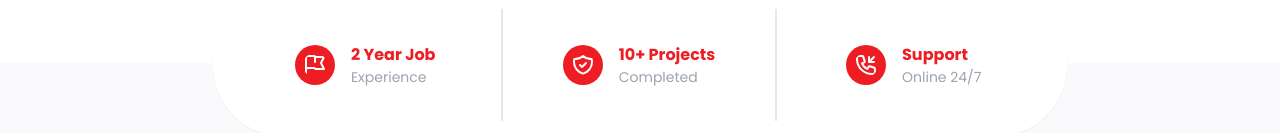
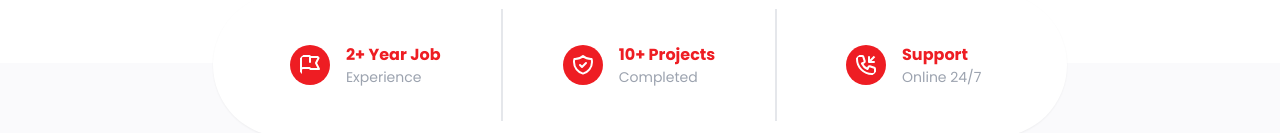
Before and after one commit to tanvir0emon/portfolio, a Nuxt app: page / in a window 1280 px wide. Shown: the part 619-752 px from the top of the page. Built offline with nearby package versions, Linux system fonts and the light colour scheme; a web font is replaced by a local one.

Commit message:
experiance change

```diff
--- a/components/layouts/EducationExperianceSection.vue
+++ b/components/layouts/EducationExperianceSection.vue
@@ -14,7 +14,7 @@
                     So i moved my focus to programming.
                     Throughout the course of my career, I have honed my abilities in web
                     development. I am an astute problem-solver capable of prioritizing and managing complex projects
-                    with proficiency. Right now I am full-stack developer in 999 it solution. In my previous role, I was Samsung experience consultant in Samsung Bangladesh where I have learned & exercised skills in communication, customer service.</p>
+                    with proficiency. Right now I am full-stack Software Developer in Integrated Business Systems And Solutions Pvt. Ltd(IBSS). In my previous role, I was Samsung experience consultant in Samsung Bangladesh where I have learned & exercised skills in communication, customer service.</p>
             </div>
         </div>
 
--- a/components/layouts/HeroCardSection.vue
+++ b/components/layouts/HeroCardSection.vue
@@ -10,7 +10,7 @@
        <Experience class="badge" />
      </div>
      <div class="ml-4">
-      <span class="text-primary-500 font-bold">2 Year Job</span>
+      <span class="text-primary-500 font-bold">2+ Year Job</span>
       <span class="text-gray-400 text-sm block">Experience</span>
      </div>
     </div>
```
